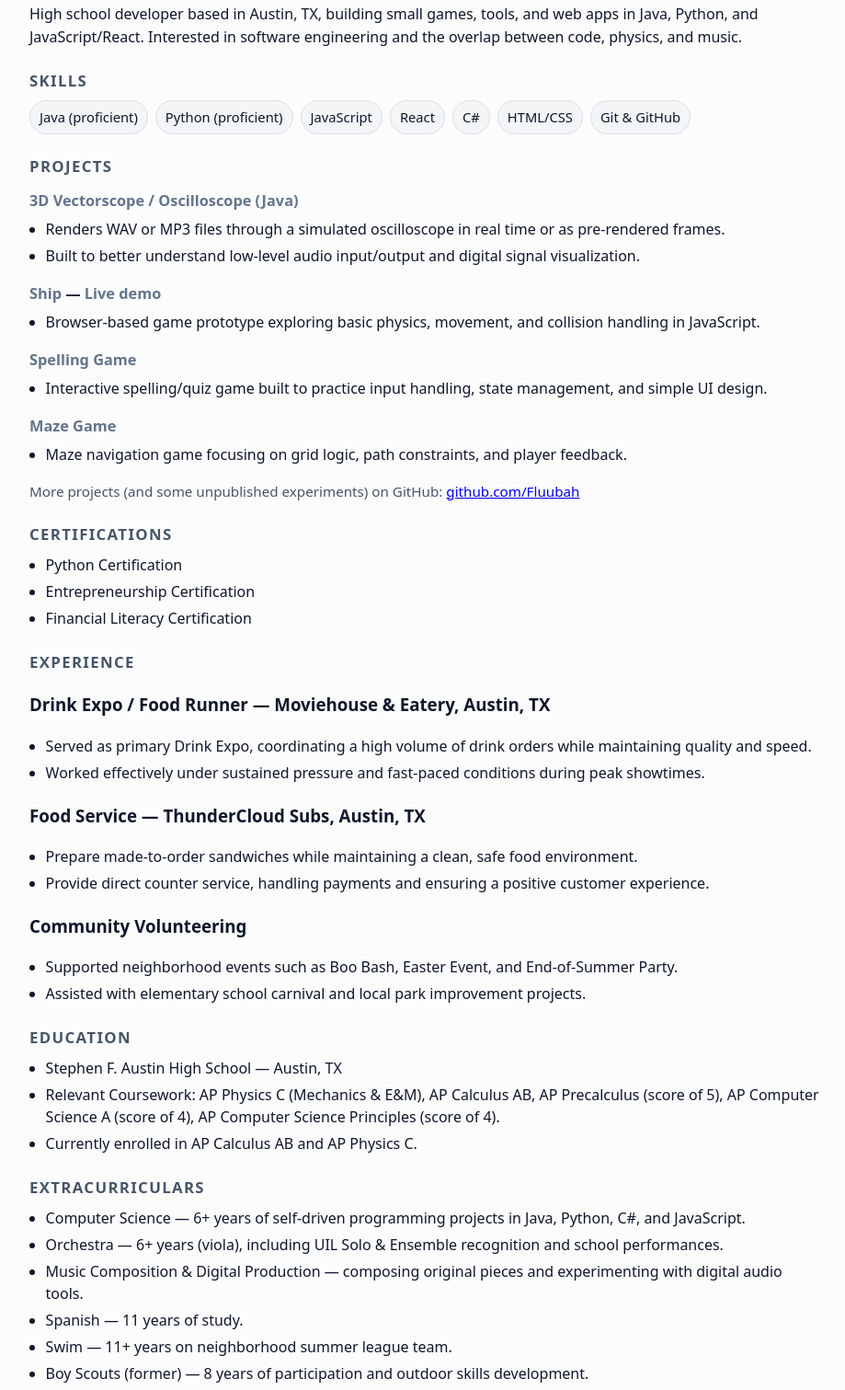
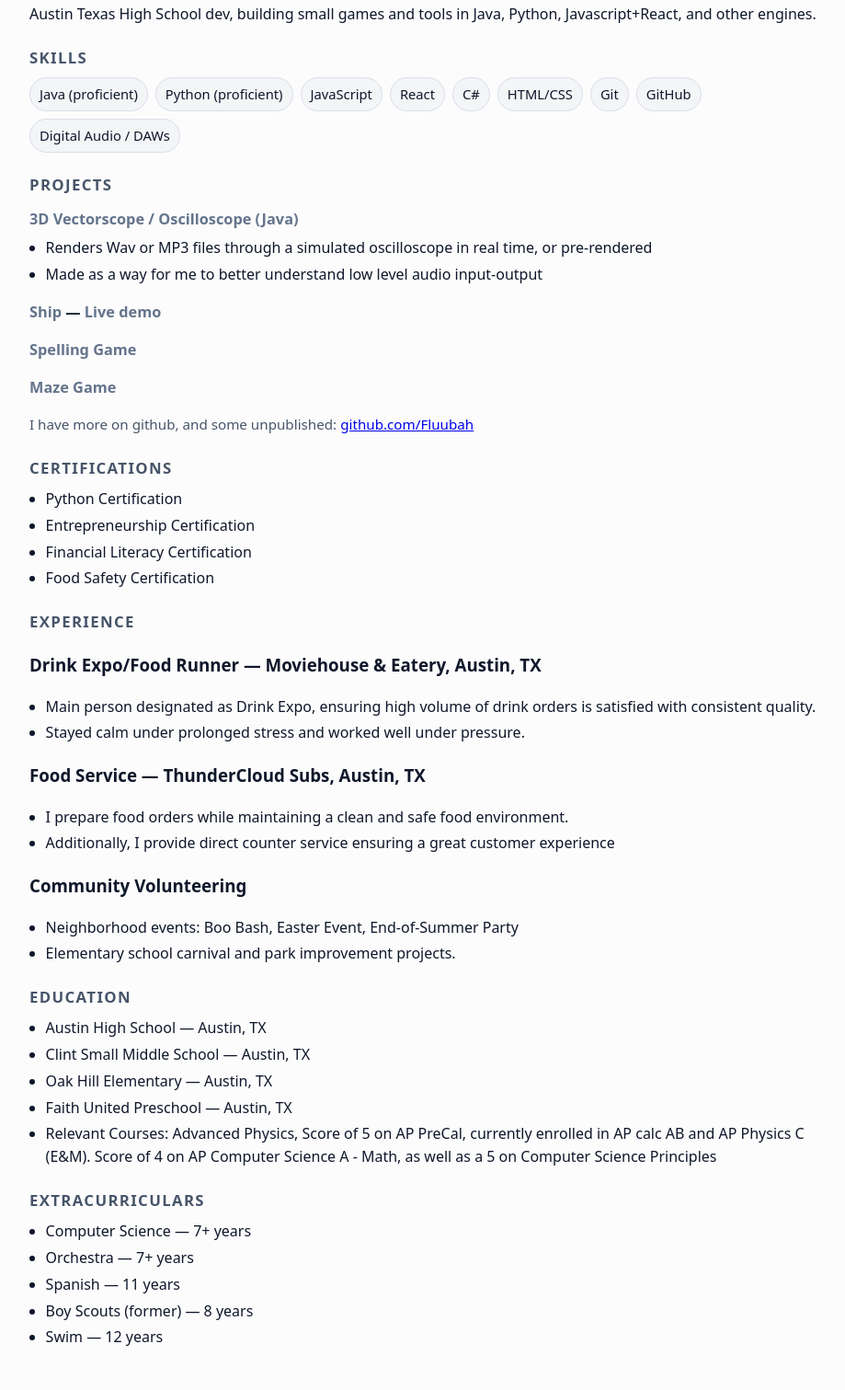
Before and after one commit to Fluubah/ASResume, a plain HTML site: page index.html in a window 1280 px wide. Shown: the part 149-1660 px from the top of the page at 92% size, without its empty margins (178-1097 px from the left). Drawn offline with Linux system fonts and the light colour scheme.

Commit message:
Update index.html

```diff
--- a/index.html
+++ b/index.html
@@ -99,7 +99,7 @@
 <main>
     <section aria-label="Summary">
         <h2>Summary</h2>
-        <p>High school developer based in Austin, TX, building small games, tools, and web apps in Java, Python, and JavaScript/React. Interested in software engineering and the overlap between code, physics, and music.</p>
+        <p>Austin Texas High School dev, building small games and tools in Java, Python, Javascript+React, and other engines. </p>
     </section>
 
     <section aria-label="Skills">
@@ -111,7 +111,9 @@
             <span class="pill">React</span>
             <span class="pill">C#</span>
             <span class="pill">HTML/CSS</span>
-            <span class="pill">Git & GitHub</span>
+            <span class="pill">Git</span>
+            <span class="pill">GitHub</span>
+            <span class="pill">Digital Audio / DAWs</span>
         </div>
     </section>
 
@@ -120,8 +122,8 @@
         <div class="project">
             <h3><a href="https://github.com/Fluubah/Oscilloscope" target="_blank" rel="noopener">3D Vectorscope / Oscilloscope (Java)</a></h3>
             <ul>
-                <li>Renders WAV or MP3 files through a simulated oscilloscope in real time or as pre-rendered frames.</li>
-                <li>Built to better understand low-level audio input/output and digital signal visualization.</li>
+                <li>Renders Wav or MP3 files through a simulated oscilloscope in real time, or pre-rendered</li>
+                <li>Made as a way for me to better understand low level audio input-output</li>
             </ul>
         </div>
 
@@ -130,26 +132,17 @@
                 <a href="https://github.com/Fluubah/Ship" target="_blank" rel="noopener">Ship</a>
                 — <a href="https://fluubah.github.io/Ship/" target="_blank" rel="noopener">Live demo</a>
             </h3>
-            <ul>
-                <li>Browser-based game prototype exploring basic physics, movement, and collision handling in JavaScript.</li>
-            </ul>
         </div>
 
         <div class="project">
             <h3><a href="https://github.com/Fluubah/SpellingGame" target="_blank" rel="noopener">Spelling Game</a></h3>
-            <ul>
-                <li>Interactive spelling/quiz game built to practice input handling, state management, and simple UI design.</li>
-            </ul>
         </div>
 
         <div class="project">
             <h3><a href="https://github.com/Fluubah/MazeGame" target="_blank" rel="noopener">Maze Game</a></h3>
-            <ul>
-                <li>Maze navigation game focusing on grid logic, path constraints, and player feedback.</li>
-            </ul>
         </div>
 
-        <p class="meta">More projects (and some unpublished experiments) on GitHub: <a href="https://github.com/Fluubah" target="_blank" rel="noopener">github.com/Fluubah</a></p>
+        <p class="meta">I have more on github, and some unpublished: <a href="https://github.com/Fluubah" target="_blank" rel="noopener">github.com/Fluubah</a></p>
     </section>
 
     <section aria-label="Certifications">
@@ -158,48 +151,52 @@
             <li>Python Certification</li>
             <li>Entrepreneurship Certification</li>
             <li>Financial Literacy Certification</li>
+            <li>Food Safety Certification</li>
         </ul>
     </section>
 
     <section aria-label="Experience">
         <h2>Experience</h2>
-        <h3>Drink Expo / Food Runner — Moviehouse &amp; Eatery, Austin, TX</h3>
+
+        <h3>Drink Expo/Food Runner — Moviehouse & Eatery, Austin, TX</h3>
         <ul>
-            <li>Served as primary Drink Expo, coordinating a high volume of drink orders while maintaining quality and speed.</li>
-            <li>Worked effectively under sustained pressure and fast-paced conditions during peak showtimes.</li>
+            <li>Main person designated as Drink Expo, ensuring high volume of drink orders is satisfied with consistent quality.</li>
+            <li>Stayed calm under prolonged stress and worked well under pressure.</li>
         </ul>
 
         <h3>Food Service — ThunderCloud Subs, Austin, TX</h3>
         <ul>
-            <li>Prepare made-to-order sandwiches while maintaining a clean, safe food environment.</li>
-            <li>Provide direct counter service, handling payments and ensuring a positive customer experience.</li>
+            <li>I prepare food orders while maintaining a clean and safe food environment.</li>
+            <li>Additionally, I provide direct counter service ensuring a great customer experience</li>
         </ul>
 
         <h3>Community Volunteering</h3>
         <ul>
-            <li>Supported neighborhood events such as Boo Bash, Easter Event, and End-of-Summer Party.</li>
-            <li>Assisted with elementary school carnival and local park improvement projects.</li>
+            <li>Neighborhood events: Boo Bash, Easter Event, End-of-Summer Party</li>
+            <li>Elementary school carnival and park improvement projects.</li>
         </ul>
     </section>
 
     <section aria-label="Education">
         <h2>Education</h2>
         <ul>
-            <li>Stephen F. Austin High School — Austin, TX</li>
-            <li>Relevant Coursework: AP Physics C (Mechanics &amp; E&amp;M), AP Calculus AB, AP Precalculus (score of 5), AP Computer Science A (score of 4), AP Computer Science Principles (score of 4).</li>
-            <li>Currently enrolled in AP Calculus AB and AP Physics C.</li>
+            <li>Austin High School — Austin, TX</li>
+            <li>Clint Small Middle School — Austin, TX</li>
+            <li>Oak Hill Elementary — Austin, TX</li>
+            <li>Faith United Preschool — Austin, TX</li>
+
+            <li>Relevant Courses: Advanced Physics, Score of 5 on AP PreCal, currently enrolled in AP calc AB and AP Physics C (E&M). Score of 4 on AP Computer Science A - Math, as well as a 5 on Computer Science Principles</li>
         </ul>
     </section>
 
     <section aria-label="Extracurriculars">
         <h2>Extracurriculars</h2>
         <ul>
-            <li>Computer Science — 6+ years of self-driven programming projects in Java, Python, C#, and JavaScript.</li>
-            <li>Orchestra — 6+ years (viola), including UIL Solo &amp; Ensemble recognition and school performances.</li>
-            <li>Music Composition &amp; Digital Production — composing original pieces and experimenting with digital audio tools.</li>
-            <li>Spanish — 11 years of study.</li>
-            <li>Swim — 11+ years on neighborhood summer league team.</li>
-            <li>Boy Scouts (former) — 8 years of participation and outdoor skills development.</li>
+            <li>Computer Science — 7+ years</li>
+            <li>Orchestra — 7+ years</li>
+            <li>Spanish — 11 years</li>
+            <li>Boy Scouts (former) — 8 years</li>
+            <li>Swim — 12 years</li>
         </ul>
     </section>
 </main>
```
